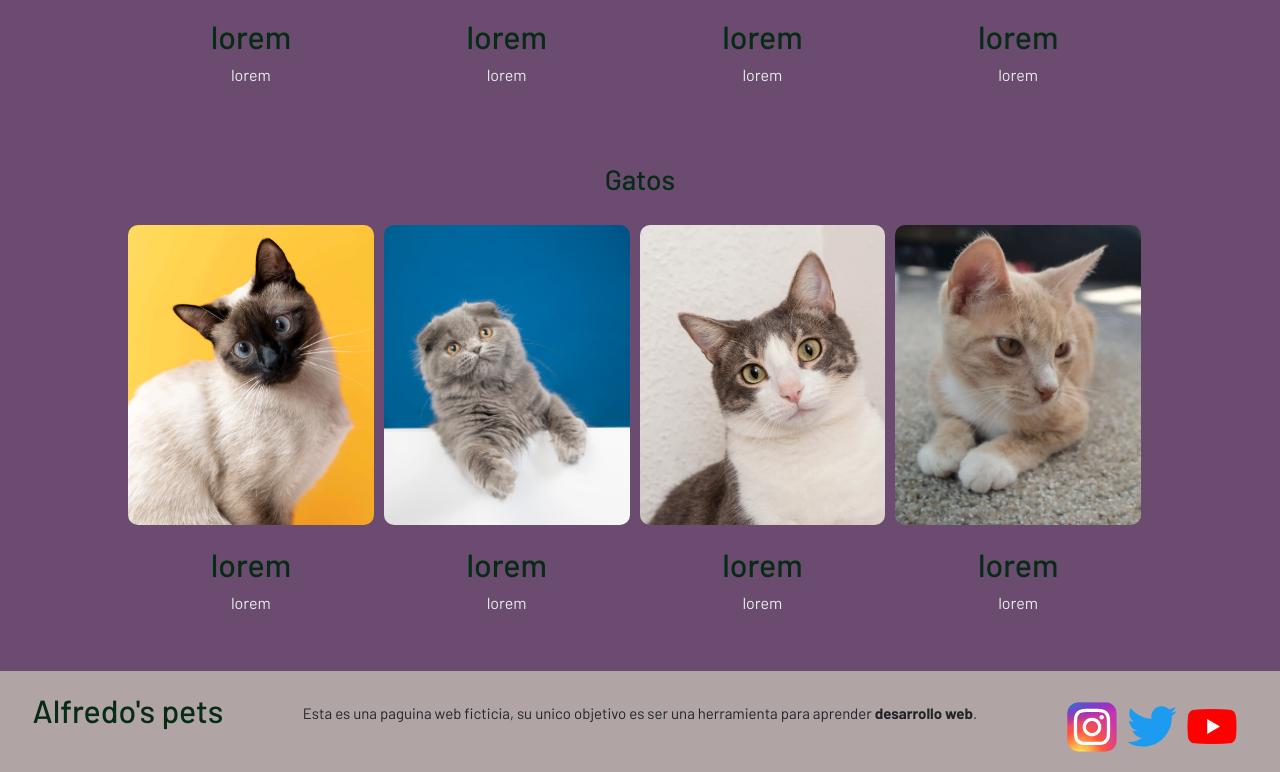
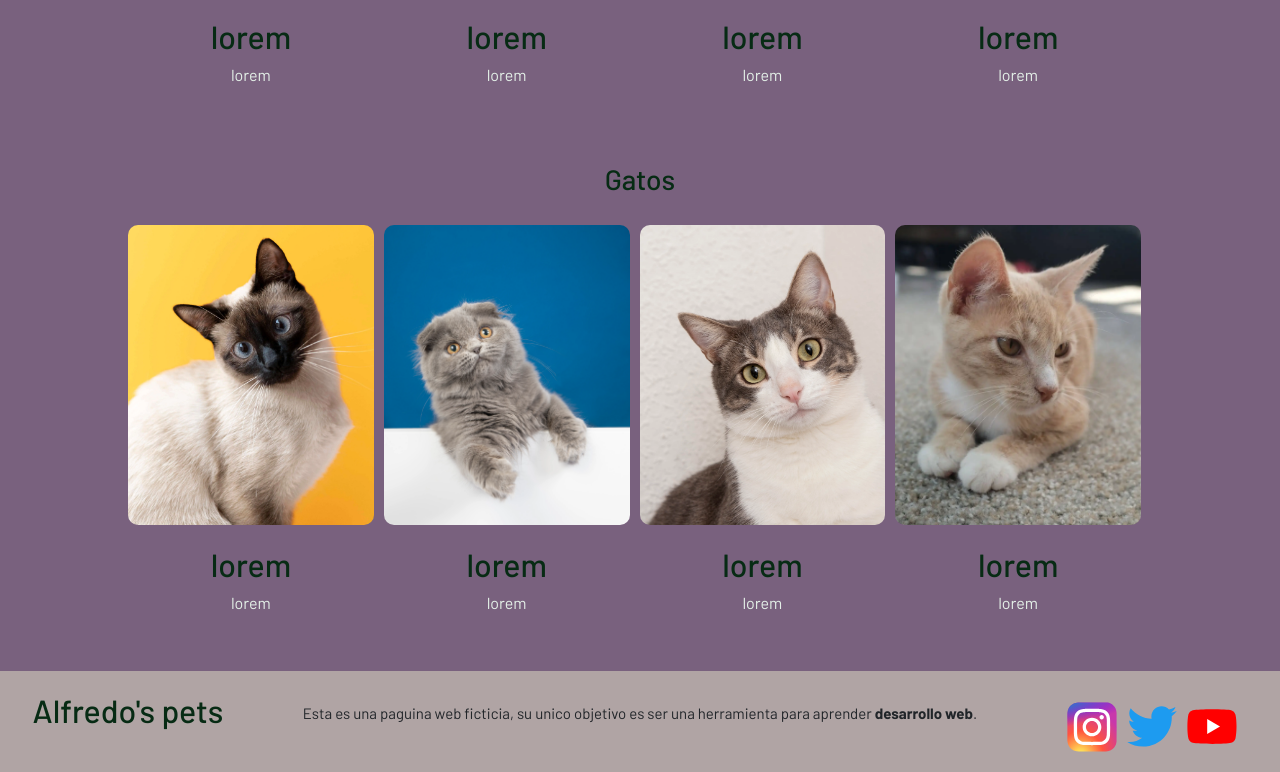
Before and after one commit to AlfredoMc95/PF-MartinezAlfredo, a website: page pages/album.html in a window 1280 px wide. Shown: the part 441-1213 px from the top of the page. Drawn offline with nearby package versions, Linux system fonts and the light colour scheme.

Commit message:
logo youtube, color

```diff
--- a/pages/album.html
+++ b/pages/album.html
@@ -221,7 +221,7 @@
             </div>
             <div class="footer__right-container">
                 <a href="https://www.youtube.com/" target="_blank">
-                    <img src="../multimedia/img/Youtube_logo.png" alt="youtube">
+                    <img src="../multimedia/img/Youtube_logo.svg" alt="youtube">
                 </a>
             </div>
         </div>
--- a/scss/base/_vars.scss
+++ b/scss/base/_vars.scss
@@ -6,13 +6,13 @@ $content-size:14px;
 //*color font
 $color-link: #3a3a3a;
 //*color
-$border-vistaprevia: #B0A4A4;
+$border-vistaprevia: #e4d1d1;
 $color-header-vistaprevia: #6b4b70;
 $color-footer-vistaprevia: #B0A4A4;
 $color-card: #B0A4A4;
 $color-card-video: #B0A4A4;
 $color-intro-textFondo: #383a3038;
-$color-description: #6b4b70;
+$color-description: #79617e;
 $color-formBG: #bb4d4d;
 $color-titulo-vistaprevia: #072b14;
 $color-texto-vistaprevia: #e4f0e8;
```
Also changed, not shown: index.html (+1 -1 lines), pages/contacto.html (+1 -1 lines), pages/galeria.html (+1 -1 lines), pages/video.html (+1 -1 lines), css/style.css, multimedia/img/Youtube_logo.png (deleted), multimedia/img/Youtube_logo.svg (added).
